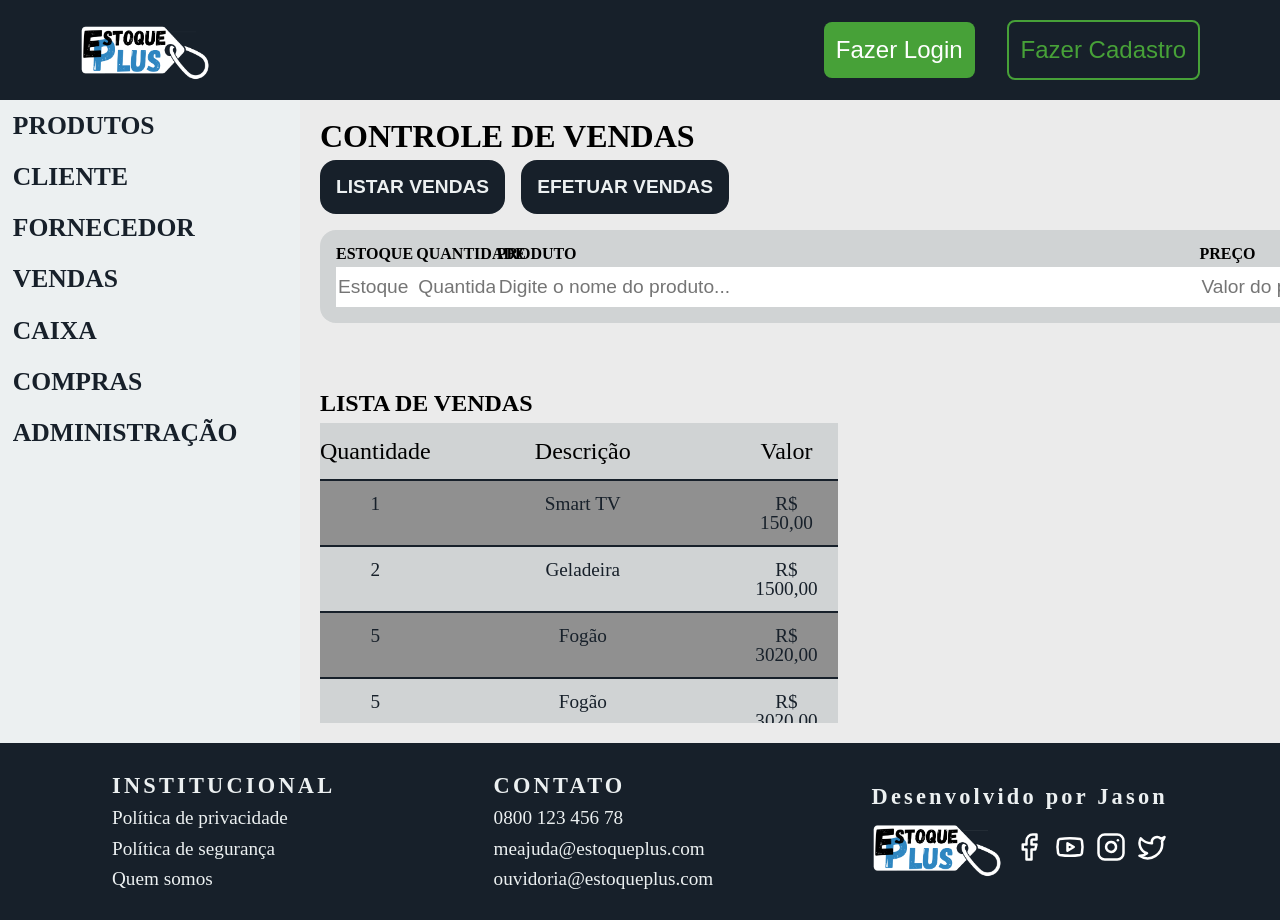
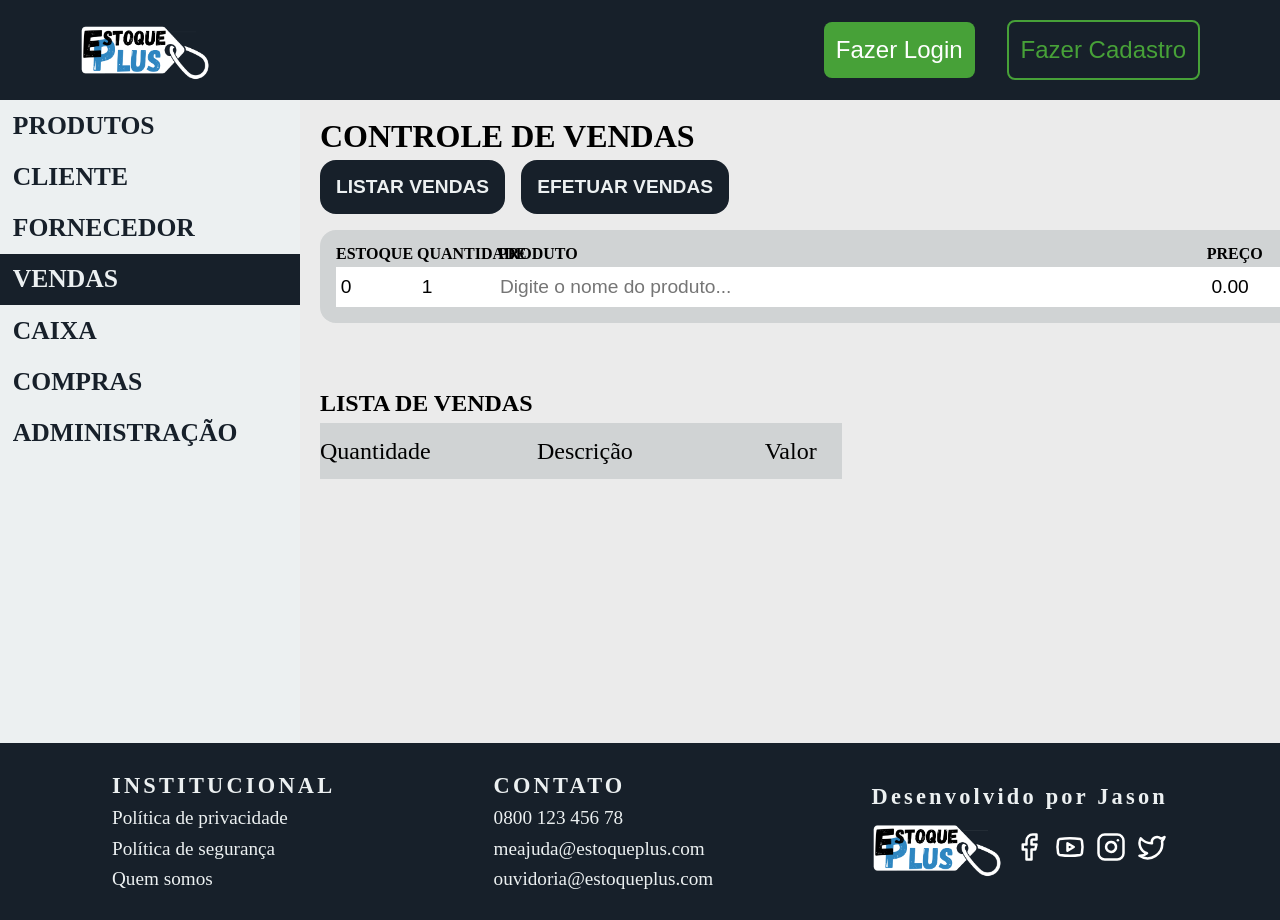
Before and after one commit to JTrallii/angular-sistema-cadastro, an Angular app in the folder front-end/: page /vendas in a window 1280 px wide. Shown: the top 920 px of the page. Built offline with nearby package versions, Linux system fonts and the light colour scheme.

Commit message:
feat(vendas): atualizado o add de produtos no input e add o produto a lista de vendas

```diff
--- a/front-end/src/app/app.component.ts
+++ b/front-end/src/app/app.component.ts
@@ -3,11 +3,13 @@ import { RouterOutlet } from '@angular/router';
 import { HeaderComponent } from "./components/header/header.component";
 import { FooterComponent } from "./components/footer/footer.component";
 import { MenuPrincipalComponent } from "./components/menu-principal/menu-principal.component";
+import { CommonModule } from '@angular/common';
+import { FormGroup, FormsModule } from '@angular/forms';
 
 @Component({
   selector: 'app-root',
   standalone: true,
-  imports: [RouterOutlet, HeaderComponent, FooterComponent, MenuPrincipalComponent],
+  imports: [RouterOutlet, HeaderComponent, FooterComponent, MenuPrincipalComponent, CommonModule, FormsModule],
   templateUrl: './app.component.html',
   styleUrl: './app.component.scss'
 })
--- a/front-end/src/app/components/menu-principal/menu-principal.component.html
+++ b/front-end/src/app/components/menu-principal/menu-principal.component.html
@@ -1,13 +1,13 @@
 <nav class="container">
   <ul>
     <li class="container__navegacao__lista">
-      <a  class="container__navegacao__lista__link" routerLink="/produtos">PRODUTOS</a>
-      <a  class="container__navegacao__lista__link" routerLink="/cliente">CLIENTE</a>
-      <a  class="container__navegacao__lista__link" routerLink="/fornecedor">FORNECEDOR</a>
-      <a  class="container__navegacao__lista__link" routerLink="/vendas">VENDAS</a>
-      <a  class="container__navegacao__lista__link" routerLink="/caixa">CAIXA</a>
-      <a  class="container__navegacao__lista__link" routerLink="/compras">COMPRAS</a>
-      <a  class="container__navegacao__lista__link" routerLink="/administracao">ADMINISTRAÇÃO</a>
+      <a  class="container__navegacao__lista__link" routerLink="/produtos" routerLinkActive="ativo">PRODUTOS</a>
+      <a  class="container__navegacao__lista__link" routerLink="/cliente" routerLinkActive="ativo">CLIENTE</a>
+      <a  class="container__navegacao__lista__link" routerLink="/fornecedor" routerLinkActive="ativo">FORNECEDOR</a>
+      <a  class="container__navegacao__lista__link" routerLink="/vendas" routerLinkActive="ativo">VENDAS</a>
+      <a  class="container__navegacao__lista__link" routerLink="/caixa" routerLinkActive="ativo">CAIXA</a>
+      <a  class="container__navegacao__lista__link" routerLink="/compras" routerLinkActive="ativo">COMPRAS</a>
+      <a  class="container__navegacao__lista__link" routerLink="/administracao" routerLinkActive="ativo">ADMINISTRAÇÃO</a>
     </li>
   </ul>
 </nav>
--- a/front-end/src/app/components/menu-principal/menu-principal.component.scss
+++ b/front-end/src/app/components/menu-principal/menu-principal.component.scss
@@ -28,3 +28,8 @@
     }
   }
 }
+
+.ativo {
+  color: $cor-branco;
+  background-color: $cor-azul-meia-noite;
+}
--- a/front-end/src/app/pages/vendas/lista-vendas-produtos/lista-vendas-produtos.component.html
+++ b/front-end/src/app/pages/vendas/lista-vendas-produtos/lista-vendas-produtos.component.html
@@ -1,6 +1,3 @@
-
-
-
 <section class="">
   <h2 class="">LISTA DE VENDAS</h2>
   <div class="container">
@@ -12,56 +9,11 @@
           <th class="container__table__head__valor">Valor</th>
         </tr>
       </thead>
-      <tbody class="container__table__body">
-        <tr>
-          <td>1</td>
-          <td>Smart TV</td>
-          <td>R$ 150,00</td>
-        </tr>
-        <tr>
-          <td>2</td>
-          <td>Geladeira</td>
-          <td>R$ 1500,00</td>
-        </tr>
-        <tr>
-          <td>5</td>
-          <td>Fogão</td>
-          <td>R$ 3020,00</td>
-        </tr>
-        <tr>
-          <td>5</td>
-          <td>Fogão</td>
-          <td>R$ 3020,00</td>
-        </tr>
-        <tr>
-          <td>5</td>
-          <td>Fogão</td>
-          <td>R$ 3020,00</td>
-        </tr>
-        <tr>
-          <td>5</td>
-          <td>Fogão</td>
-          <td>R$ 3020,00</td>
-        </tr>
-        <tr>
-          <td>5</td>
-          <td>Fogão</td>
-          <td>R$ 3020,00</td>
-        </tr>
-        <tr>
-          <td>5</td>
-          <td>Fogão</td>
-          <td>R$ 3020,00</td>
-        </tr>
-        <tr>
-          <td>5</td>
-          <td>Fogão</td>
-          <td>R$ 3020,00</td>
-        </tr>
-        <tr>
-          <td>5</td>
-          <td>Fogão</td>
-          <td>R$ 3020,00</td>
+      <tbody *ngIf="listaDeProdutos.length > 0" class="container__table__body">
+        <tr *ngFor="let produto of listaDeProdutos">
+          <td>{{ quantidade }}</td>
+          <td>{{ produto.nome }}</td>
+          <td>R$ {{ produto.preco.toFixed(2) }}</td>
         </tr>
       </tbody>
     </table>
--- a/front-end/src/app/pages/vendas/lista-vendas-produtos/lista-vendas-produtos.component.ts
+++ b/front-end/src/app/pages/vendas/lista-vendas-produtos/lista-vendas-produtos.component.ts
@@ -1,12 +1,29 @@
-import { Component } from '@angular/core';
+import { Component, Input, SimpleChanges } from '@angular/core';
+import { Produto } from '../../../utils/interface/IProduto';
+import { CommonModule } from '@angular/common';
 
 @Component({
   selector: 'app-lista-vendas-produtos',
   standalone: true,
-  imports: [],
+  imports: [
+    CommonModule
+  ],
   templateUrl: './lista-vendas-produtos.component.html',
   styleUrl: './lista-vendas-produtos.component.scss'
 })
 export class ListaVendasProdutosComponent {
+  @Input() produto: Produto | null = null;
+  @Input() quantidade: number = 0;
 
+
+  listaDeProdutos: Produto[] = []; // Lista para armazenar os produtos
+
+  ngOnChanges(changes: SimpleChanges) {
+    //changes['produto'] verifica se houve alguma alteração específica na propriedade @Input chamada produto.
+    if (changes['produto'] && this.produto) {
+      // Verifica se o produto é diferente de null e adiciona à lista
+
+      this.listaDeProdutos.push(this.produto);
+    }
+  }
 }
--- a/front-end/src/app/pages/vendas/pesquisar-produto/pesquisar-produto.component.html
+++ b/front-end/src/app/pages/vendas/pesquisar-produto/pesquisar-produto.component.html
@@ -11,7 +11,7 @@
     placeholder="Digite o nome do produto..."
   />
 
-  <ul *ngIf="produtosFiltrados.length > 0">
+  <ul *ngIf="produtosFiltrados.length > 0" class="container__lista">
     <li *ngFor="let produto of produtosFiltrados" (click)="selecionarProduto(produto)">
       {{ produto.nome }}
     </li>
--- a/front-end/src/app/pages/vendas/pesquisar-produto/pesquisar-produto.component.scss
+++ b/front-end/src/app/pages/vendas/pesquisar-produto/pesquisar-produto.component.scss
@@ -6,6 +6,7 @@
   display: flex;
   flex-direction: column;
   flex: 1;
+  position: relative;
 
   label {
     font-size: 1rem;
@@ -20,4 +21,21 @@
     font-size: 1.2rem;
   }
 
+  &__lista {
+    position: absolute;
+    top: 62px; /* Ajuste para a altura exata abaixo do input */
+    width: 100%; /* Ocupa a largura total do container */
+    background-color: #fff; /* Adiciona um fundo para destacar a lista */
+    box-shadow: 0px 4px 6px rgba(0, 0, 0, 0.1); /* Opcional: sombra para destacar */
+    z-index: 10; /* Garante que a lista fique acima de outros elementos */
+    cursor: pointer;
+
+    li {
+      padding: 1rem;
+    }
+
+    li:hover {
+      background-color: aqua;
+    }
+  }
 }
--- a/front-end/src/app/pages/vendas/vendas.component.html
+++ b/front-end/src/app/pages/vendas/vendas.component.html
@@ -10,22 +10,22 @@
     <div class="container__vendas">
       <div class="container__vendas__descricao_estoque">
         <label for="estoque">ESTOQUE</label>
-        <input type="text" placeholder="Estoque" />
+        <input type="text" placeholder="Estoque" [(ngModel)]="estoque" />
       </div>
       <div class="container__vendas__descricao_quantidade">
         <label for="quantidade">QUANTIDADE</label>
-        <input type="text" placeholder="Quantidade" />
+        <input type="text" placeholder="Quantidade" [(ngModel)]="quantidade" />
       </div>
       <div class="container__vendas__descricao_produto">
-        <app-pesquisar-produto></app-pesquisar-produto>
+        <app-pesquisar-produto (produtoSelecionado)="onProdutoSelecionado($event)"></app-pesquisar-produto>
       </div>
       <div class="container__vendas__descricao_preco">
         <label for="preco">PREÇO</label>
-        <input type="text" placeholder="Valor do produto" />
+        <input type="text" placeholder="Valor do produto" [(ngModel)]="precoFormatado" />
       </div>
     </div>
   </div>
   <div class="container__lista">
-    <app-lista-vendas-produtos></app-lista-vendas-produtos>
+    <app-lista-vendas-produtos [produto]="produtoSelecionado" [quantidade]="quantidade"></app-lista-vendas-produtos>
   </div>
 </section>
--- a/front-end/src/app/pages/vendas/vendas.component.scss
+++ b/front-end/src/app/pages/vendas/vendas.component.scss
@@ -29,6 +29,7 @@
       display: flex;
       flex-direction: column;
 
+
       label {
         font-size: 1rem;
         font-weight: 700;
@@ -40,6 +41,8 @@
         border: none;
         height: 40px;
         font-size: 1.2rem;
+        padding-left: 0.3rem;
+        background-color: #fff;
       }
 
       &__input_estoque {
--- a/front-end/src/app/pages/vendas/vendas.component.ts
+++ b/front-end/src/app/pages/vendas/vendas.component.ts
@@ -1,16 +1,35 @@
 import { Component } from '@angular/core';
 import { PesquisarProdutoComponent } from "./pesquisar-produto/pesquisar-produto.component";
-import { BotaoSalvarComponent } from "../../components/botao-salvar/botao-salvar.component";
 import { BotaoListarComponent } from "../../components/botao-listar/botao-listar.component";
 import { ListaVendasProdutosComponent } from "./lista-vendas-produtos/lista-vendas-produtos.component";
+import { Produto } from '../../utils/interface/IProduto';
+import { CommonModule } from '@angular/common';
+import { FormsModule } from '@angular/forms';
 
 @Component({
   selector: 'app-vendas',
   standalone: true,
-  imports: [PesquisarProdutoComponent, BotaoListarComponent, ListaVendasProdutosComponent],
+  imports: [PesquisarProdutoComponent, BotaoListarComponent, ListaVendasProdutosComponent, CommonModule, FormsModule],
   templateUrl: './vendas.component.html',
   styleUrl: './vendas.component.scss'
 })
 export class VendasComponent {
+  produto: string = ""; // Armazena o nome do produto
+  estoque: number = 0; // Armazena a quantidade em estoque do produto
+  quantidade: number = 1; // Valor inicial do input de quantidade
+  preco: number = 0; // Armazena o preço do produto
 
+  produtoSelecionado: Produto | null = null;
+
+
+  onProdutoSelecionado(produto: Produto) {
+    this.produto = produto.nome;
+    this.estoque = produto.estoque; // Atualiza o valor do estoque
+    this.preco = produto.preco; // Atualiza o valor do preço
+    this.produtoSelecionado = produto; // Armazena o produto selecionado
+  }
+
+  get precoFormatado(): string {
+    return this.preco.toFixed(2);
+  }
 }
--- a/front-end/src/app/utils/interface/IProduto.ts
+++ b/front-end/src/app/utils/interface/IProduto.ts
@@ -2,5 +2,5 @@ export interface Produto {
   id: number;
   nome: string;
   preco: number;
-  quantidade: number;
+  estoque: number;
 }
```
Also changed, not shown: front-end/src/app/pages/vendas/pesquisar-produto/pesquisar-produto.component.ts (+6 -4 lines).
